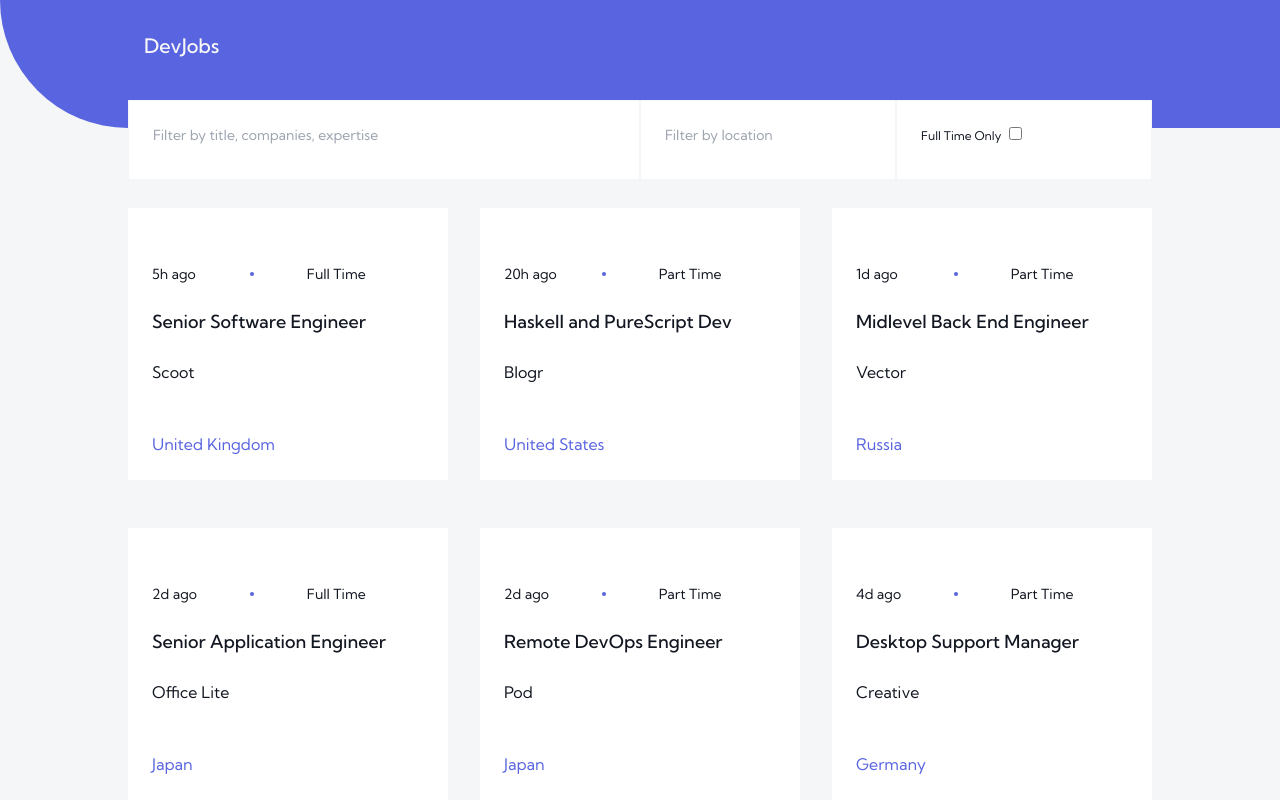
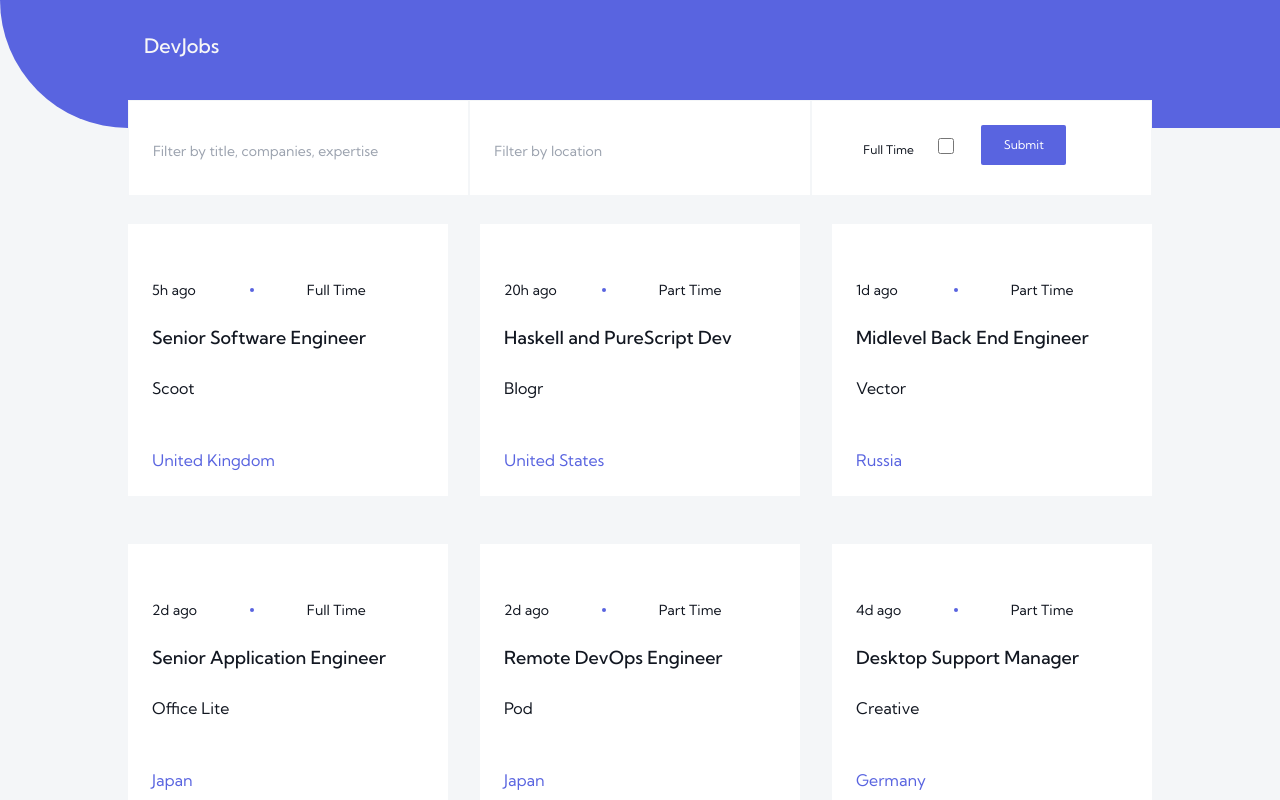
Before and after one commit to StephenFinegan21/devjobs, a React (Create React App) app: page / in a window 1280 px wide. Shown: the top 800 px of the page. Built offline with nearby package versions, Linux system fonts and the light colour scheme.

Commit message:
Added sumbit button to reduce data requests before connecting with API

```diff
--- a/package.json
+++ b/package.json
@@ -6,6 +6,7 @@
     "@testing-library/jest-dom": "^5.16.1",
     "@testing-library/react": "^12.1.2",
     "@testing-library/user-event": "^13.5.0",
+    "axios": "^0.24.0",
     "react": "^17.0.2",
     "react-dom": "^17.0.2",
     "react-router-dom": "^6.2.1",
--- a/src/App.js
+++ b/src/App.js
@@ -14,6 +14,8 @@ import {
 
 
 function App() {
+
+  const [isSubmitted, setIsSubmitted] = useState(false) //Filters by if Full time only box is ticked
 
   //Values that hold user filter requests - Are passed down to container component - tells container  what jobs to show
   const  [filterValue, setFilterValue] = useState(localStorage.getItem('filterValue' || '')) // Filters by Job Title / Company,
@@ -37,6 +39,12 @@ const handleCheck = () =>{
     setIsChecked(!isChecked)
   }
 
+
+
+const onConfirmSearch = () => {
+   setIsSubmitted(!isSubmitted)
+}
+
   return (
     <>
     <div className=" bg-lightGray w-full h-full pb-5 text-midnight">
@@ -49,8 +57,10 @@ const handleCheck = () =>{
                       onFilterUpdate = {handleFilterValue}
                       onLocationUpdate = {handleLocationValue}
                       onCheckUpdate = {handleCheck}
+                      search = {onConfirmSearch}
+
                       />
-                      <Container {...{filterValue, locationValue, isChecked}}/>
+                      <Container {...{filterValue, locationValue, isChecked, isSubmitted}}/>
                     </>}/>
             {/* Uses the relevant Job id to load up that Jobs information in Jobpage commponent */}
             <Route path=":id"  element={<JobPage />} />
--- a/src/Components/Container.js
+++ b/src/Components/Container.js
@@ -5,11 +5,13 @@ import Data from '../data/data.json'
 
 
 
-const Container = ( { filterValue, locationValue, isChecked }) => {
+const Container = ( { filterValue, locationValue, isChecked, isSubmitted }) => {
 
     const [jobsArray , setJobsArray] = useState()  //List that will hold Jobs
     const [isLoading, setIsLoading] = useState(false);
     const [isError, setIsError] = useState(false); //Any error values held here
+
+
 
     const getAsyncJobs = () =>
     new Promise((resolve) =>
@@ -54,7 +56,7 @@ const Container = ( { filterValue, locationValue, isChecked }) => {
             .catch(() => setIsError(true));
 
             //Use effect will run whenever one of the dependcies below changes (ie when user interacts with a filter)
-          }, [filterValue, locationValue, isChecked]);
+          }, [isSubmitted]);
 
 
 
--- a/src/Components/Filter.js
+++ b/src/Components/Filter.js
@@ -1,22 +1,30 @@
 import {React} from 'react'
 
-const Filter = ( {onFilterUpdate, onLocationUpdate, onCheckUpdate} ) => {
+const Filter = ( {onFilterUpdate, onLocationUpdate, onCheckUpdate, search} ) => {
 //Three Callback functions passed from App.js
 // Called by 3 different inputs below
 //Values that user passes in for the filters are passed back up to the App.js component
 
+
+
     return (
-        <form className="w-full mx-auto h-20 bg-white relative -translate-y-7 grid grid-cols-4 text-xs md:text-sm md:w-4/5">
-            <div className="w-full border border-lightGray p-6 text-gray-400 col-span-2">
+        <form className="w-full mx-auto h-24 bg-white relative -translate-y-7 grid grid-cols-3 text-xs md:text-sm md:w-4/5">
+            <div className=" pl-6 pt-10 border border-lightGray p-6 text-gray-400 col-span-1">
                 <input className="w-full" placeholder='Filter by title, companies, expertise' onChange={ onFilterUpdate}/>
             </div>
-            <div className="w-full border border-lightGray p-6 col-span-1" >
-                <input className="w-full"  placeholder='Filter by location' className='text-gray-400' onChange={ onLocationUpdate}/>
+            <div className=" border border-lightGray pl-6 pt-10 col-span-1" >
+                <input className="w-full text-gray-400" placeholder='Filter by location'  onChange={ onLocationUpdate}/>
             </div>
-            <div className="w-full border border-lightGray p-6 col-span-1">
-                <label htmlFor="full-time-only" className="text-gray-400 text-xs"> Full Time Only</label>
-                <input className='ml-2'type="checkbox" id="full-time-only" name="full-time-only"  onChange={onCheckUpdate} />
+            <div className=" border border-lightGray   col-span-1 grid grid-cols-2">
+                <div className='col-span-1 m-auto  '>
+                    <label htmlFor="full-time-only" className="text-gray-400 text-xs md:p-6 "> Full Time</label>
+                    <input class=" h-4 w-4 rounded " type="checkbox"  name="full-time"  onChange={onCheckUpdate} />
+                </div>
+                <div className='col-span-1 pt-6 md:plr-6 '>
+                <button className="w-full h-10  text-white text-xs rounded-sm bg-purple lg:w-1/2" type="button" onClick={search} >Submit</button>
+                </div>
             </div>
+
         </form>
     )}
 
```
Also changed, not shown: 1 other file (tests, documents, lock files or other folders).
